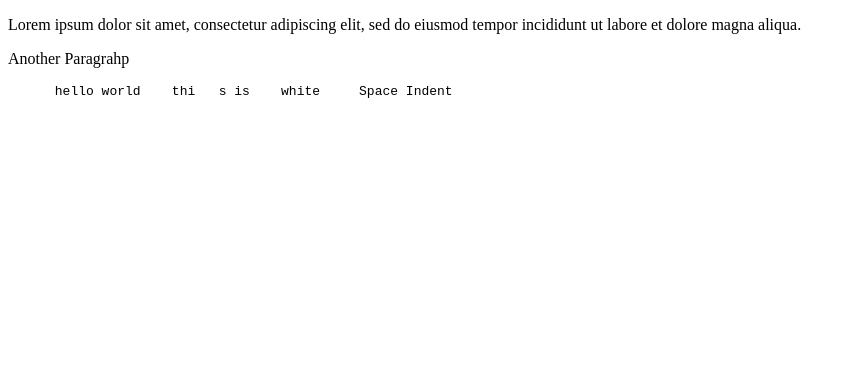
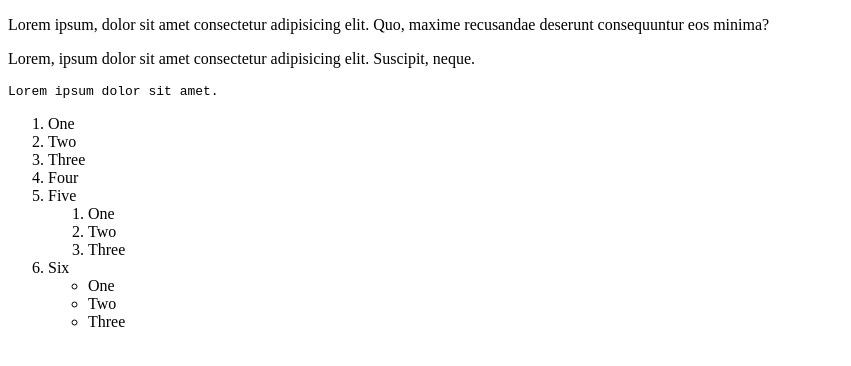
Before and after one commit to yugeshpalvai21/frontend_concepts, a plain HTML site: page playground/paragraphs.html in a window 1280 px wide. Shown: the whole page, without its empty margins (0-851 px from the left). Drawn offline with Linux system fonts and the light colour scheme.

Commit message:
Improves Header and Paragraph Elements

```diff
--- a/playground/paragraphs.html
+++ b/playground/paragraphs.html
@@ -5,12 +5,26 @@
     <title>Paragrahps</title>
   </head>
   <body>
-    <p>
-      Lorem ipsum dolor sit amet, consectetur adipiscing elit, sed do eiusmod tempor incididunt ut labore et dolore magna aliqua.
-    </p>
-    <p>Another Paragrahp</p>
-    <pre>
-      hello world    thi   s is    white     Space Indent
-    </pre>
+    <p>Lorem ipsum, dolor sit amet consectetur adipisicing elit. Quo, maxime recusandae deserunt consequuntur eos minima?</p>
+    <p>Lorem, ipsum dolor sit amet consectetur adipisicing elit. Suscipit, neque.</p>
+    <pre>Lorem ipsum dolor sit amet.</pre>
+    <ol>
+      <li>One</li>
+      <li>Two</li>
+      <li>Three</li>
+      <li>Four</li>
+      <li>Five</li>
+      <ol>
+        <li>One</li>
+        <li>Two</li>
+        <li>Three</li>
+      </ol>
+      <li>Six</li>
+      <ul>
+        <li>One</li>
+        <li>Two</li>
+        <li>Three</li>
+      </ul>
+    </ol>
   </body>
 </html>
```
Also changed, not shown: playground/headings.html (+11 -8 lines).
